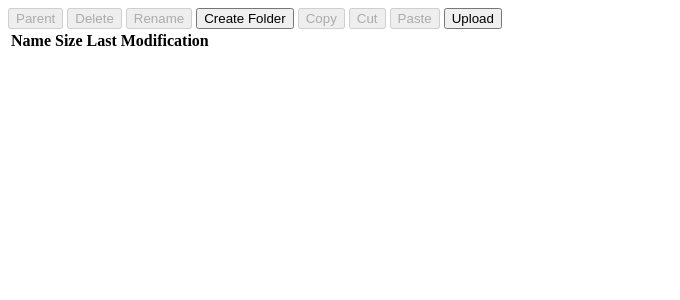
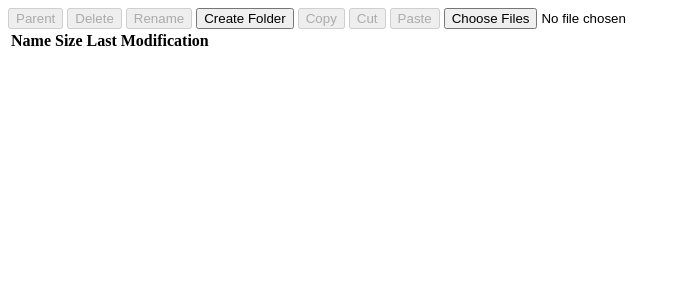
Before and after one commit to gabrielecapparella/PolpettaCloud, a Django app: page /cloud/ in a window 1280 px wide. Shown: the top 300 px of the page, without its empty margins (0-680 px from the left). Run offline with Django 3.2, Linux system fonts and the light colour scheme; data that the repository does not hold is empty.

Commit message:
Added multiple file upload

```diff
--- a/cloud/static/cloud/cloud.js
+++ b/cloud/static/cloud/cloud.js
@@ -99,6 +99,26 @@ $(document).ready(function() {
 
 	});
 
+	$('#upload-files').change(function () {
+		var fd = new FormData();
+		var files = $("#upload-files")[0].files;
+		for (i = 0; i < files.length; i++) {
+			fd.append('files[]', files[i]);
+		}
+		fd.append('folder', current_folder);
+
+		$.ajax({
+			url: '/cloud/upload-files',
+			type: 'POST',
+			data: fd,
+			cache: false,
+			contentType: false,
+			processData: false,
+			success: fill_table
+		});
+		$('#upload-files').val('');
+	});
+
 	function fill_table(entries) {
 		selected_entries = [];
 		last_selected = null;
--- a/cloud/static/cloud/style.css
+++ b/cloud/static/cloud/style.css
@@ -1,3 +1,7 @@
 .checked-table-row {
 	background-color: Lavender;
 }
+
+.type-dir {
+	text-decoration: underline;
+}
--- a/cloud/templates/cloud/index.html
+++ b/cloud/templates/cloud/index.html
@@ -10,6 +10,7 @@
 		<script type = "text/javascript" src = "{% static "cloud/cloud.js" %}"></script>
 	</head>
 	<body>
+		<div class="column">
 			<div id="buttons">
 				<button id="parent" type="button" disabled>Parent</button>
 				<button id="delete" type="button" disabled>Delete</button>
@@ -22,7 +23,7 @@
 				{% else %}
 				<button id="paste" type="button" disabled>Paste</button>
 				{% endif %}
-			<button id="upload" type="button">Upload</button>
+				<input id="upload-files" type="file" name="files" multiple>
 			</div>
 			<div id="table-container">
 				<table id="table-files">
@@ -37,5 +38,9 @@
 					</tbody>
 				</table>
 			</div>
+		</div>
+		<div class="column">
+
+		</div>
 	</body>
 </html>
--- a/cloud/urls.py
+++ b/cloud/urls.py
@@ -13,5 +13,6 @@ urlpatterns = [
 	path('create-folder', views.create_folder),
 	path('copy', views.copy),
 	path('cut', views.cut),
-	path('paste', views.paste)
+	path('paste', views.paste),
+	path('upload-files', views.upload_files)
 ]
--- a/cloud/views.py
+++ b/cloud/views.py
@@ -1,6 +1,7 @@
 from django.shortcuts import render
 from django.http import JsonResponse, HttpResponse, Http404
 from django.conf import settings
+from django import forms
 import os
 from datetime import datetime
 from shutil import copy as sh_copy
@@ -116,13 +117,18 @@ def paste(request):
 		print(e)
 		return HttpResponse(status=422)
 
-def upload_file(request):
-	uploaded_file  = request.FILES['file']
+def upload_files(request):
+	# print(request.POST.keys())
+	# print(request.FILES.keys())
 	folder = os.path.join(settings.ROOT_PATH, request.POST['folder'])
-	full_path = os.path.join(folder, uploaded_file.name)
-	with open(full_path, 'wb+') as f:
-		for chunk in uploaded_file.chunks():
-			f.write(chunk)
+	for uploaded_file in request.FILES.getlist('files[]'):
+		full_path = os.path.join(folder, uploaded_file.name)
+		with open(full_path, 'wb+') as f:
+			for chunk in uploaded_file.chunks():
+				f.write(chunk)
+	files = scan_folder(folder)
+	return JsonResponse(files, safe=False)
+
 
 def upload_folder(request):
 	return HttpResponse('ok')
```
Also changed, not shown: 1 other file. Lines whose indentation alone changed are shown as unchanged.
